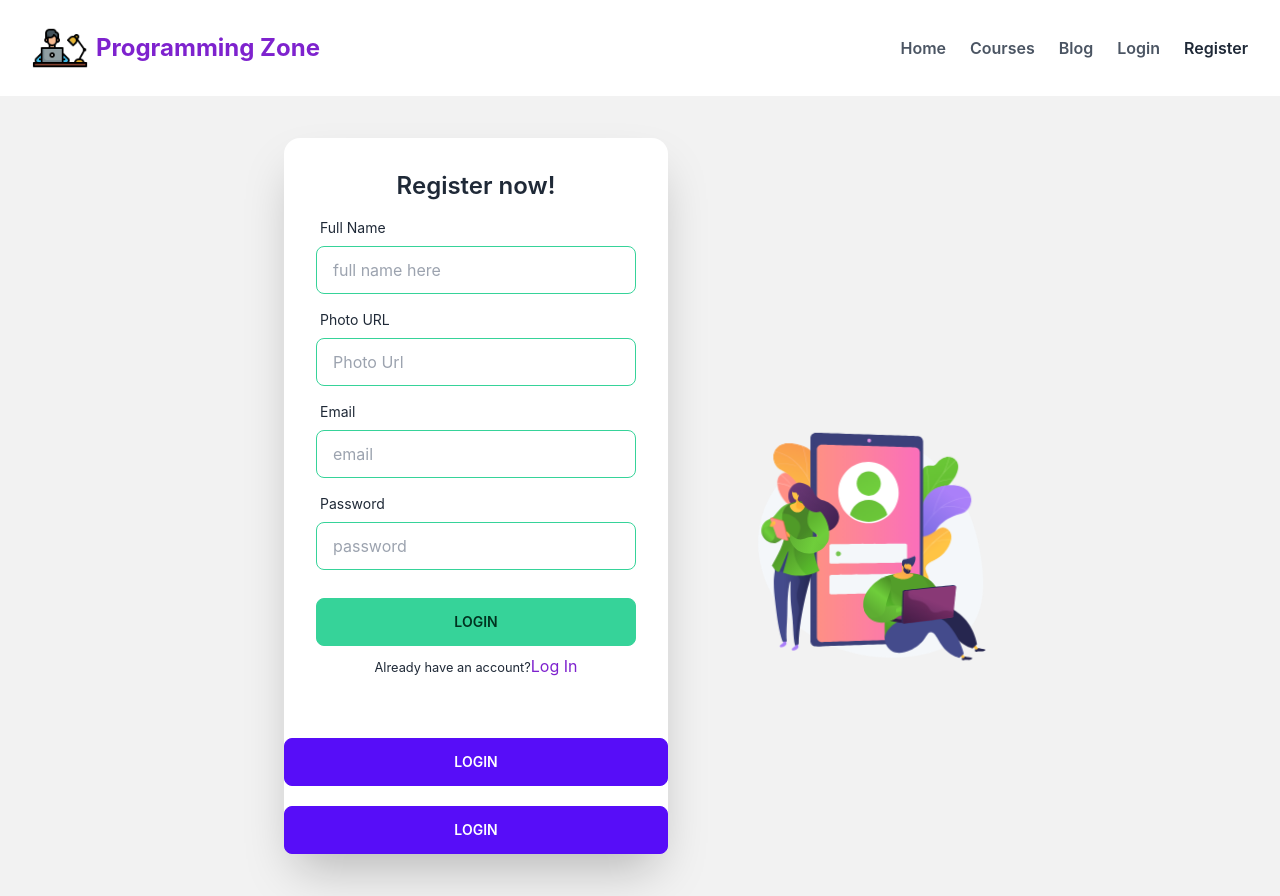
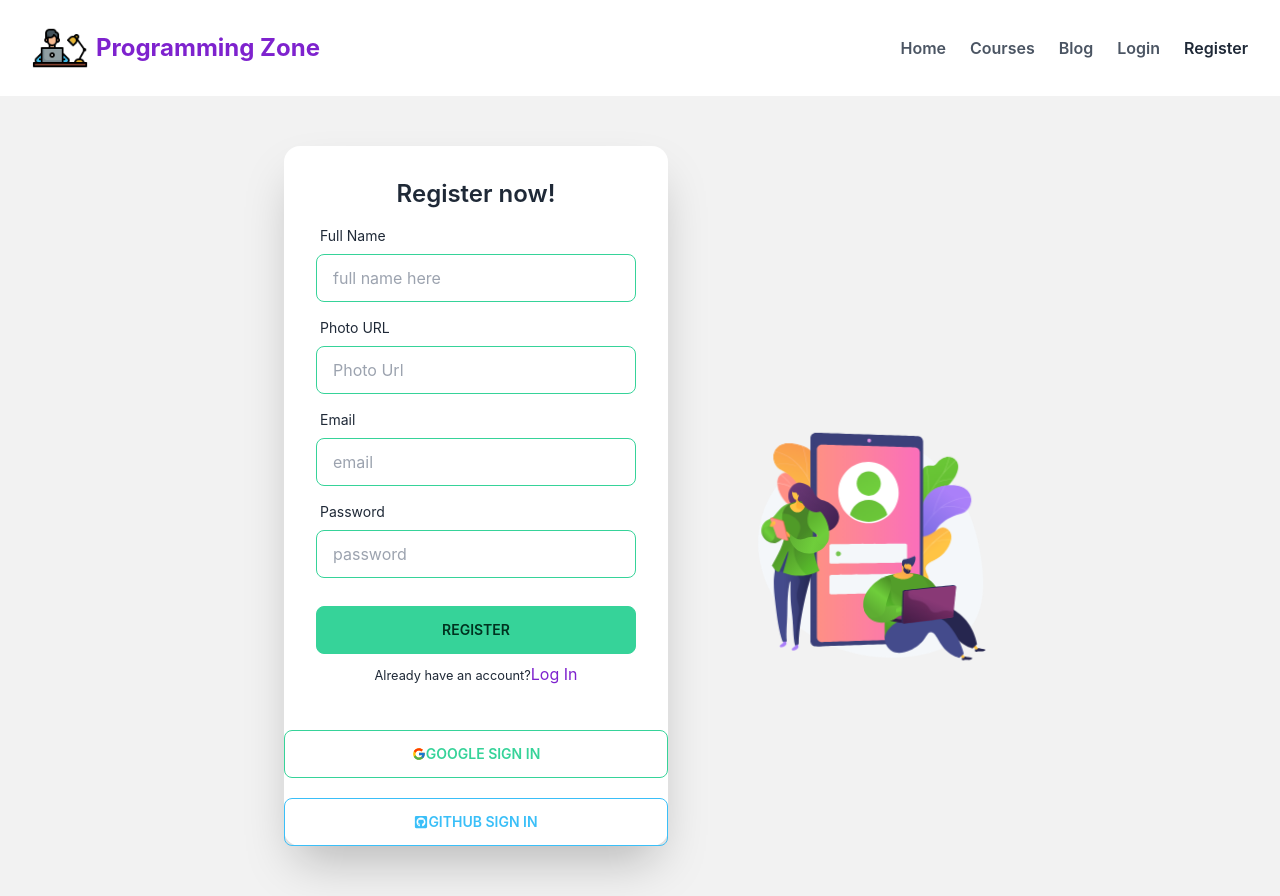
Before and after one commit to Sizan75/programming-zone, a React (Create React App) app: page /register in a window 1280 px wide. Built offline with nearby package versions, Linux system fonts and the light colour scheme.

Commit message:
Google login done

```diff
--- a/src/components/Login/Login.js
+++ b/src/components/Login/Login.js
@@ -1,11 +1,14 @@
-import React from 'react';
+import React, { useContext } from 'react';
 import { FcGoogle } from "react-icons/fc";
 import {  FaGithubSquare } from "react-icons/fa";
 import Lottie from 'lottie-react'
 import login21 from '../../assets/login21.json'
 import { Form, Link } from 'react-router-dom';
+import { AuthContext } from '../../context/AuthProvider/AuthProvider';
+import { GoogleAuthProvider } from 'firebase/auth';
 const Login = () => {
-
+    const {singInGoogle}= useContext(AuthContext)
+    const googleProvider= new GoogleAuthProvider();
     const handleSubmit = event => {
         event.preventDefault();
         const form = event.target;
@@ -14,7 +17,12 @@ const Login = () => {
         console.log(email,password)
     }
     const handleGoogleSignIn = () =>{
-
+        singInGoogle(googleProvider)
+        .then(result =>{
+            const user=result.user;
+            console.log(user)
+        })
+        .catch(error=> console.error(error))
     }
     const handleGithubSignIn = () => {
 
--- a/src/components/Register/Register.js
+++ b/src/components/Register/Register.js
@@ -1,9 +1,14 @@
-import React from 'react';
+import React, { useContext } from 'react';
 import Lottie from 'lottie-react'
+import { FcGoogle } from "react-icons/fc";
+import {  FaGithubSquare } from "react-icons/fa";
 import login from '../../assets/login.json'
 import { Form, Link } from 'react-router-dom';
+import { AuthContext } from '../../context/AuthProvider/AuthProvider';
+import { GoogleAuthProvider } from 'firebase/auth';
 const Register = () => {
-
+    const {createUser,singInGoogle}= useContext(AuthContext)
+    const googleProvider = new GoogleAuthProvider()
     const handleSubmit = event => {
         event.preventDefault();
         const form = event.target;
@@ -12,6 +17,23 @@ const Register = () => {
         const email= form.email.value;
         const password= form.password.value;
         console.log(email,password,photoURL,fullName)
+        createUser(email,password)
+        .then(result =>{
+            const user=result.user;
+            console.log(user)
+        })
+        .catch(error=> console.error(error))
+    }
+    const handleGoogleSignIn = () =>{
+        singInGoogle(googleProvider)
+        .then(result =>{
+            const user=result.user;
+            console.log(user)
+        })
+        .catch(error=> console.error(error))
+    }
+    const handleGithubSignIn = () => {
+
     }
     return (
         <div className="hero min-h-screen bg-base-200">
@@ -46,7 +68,7 @@ const Register = () => {
                             <input name='password' type="password" placeholder="password" className="input input-bordered input-success w-full max-w-xs" required />
                         </div>
                         <div className="form-control mt-5">
-                            <button className="btn btn-success">Login</button>
+                            <button className="btn btn-success">Register</button>
                             <label className="label">
                         <p><small>Already have an account?</small>
                                     <Link to="/login" className="text-purple-700 link link-hover">Log In</Link>
@@ -54,8 +76,8 @@ const Register = () => {
                                 </label>
                         </div>
                     </Form>
-                    <button className="btn btn-primary mt-5">Login</button>
-                    <button className="btn btn-primary mt-5">Login</button>
+                    <button onClick={handleGoogleSignIn} className="btn btn-outline btn-success mt-1 text-dark"><FcGoogle></FcGoogle>  Google Sign In</button>
+                <button onClick={handleGithubSignIn} className="btn btn-outline btn-info mt-5"><FaGithubSquare></FaGithubSquare>  GitHub Sign In </button>
                 </div>
                 <div className='relative lg:w-1/4 '>
                 <div className="w-full lg:w-4/5 lg:ml-auto h-48 sm:w-2/5 sm:h-36 ">
--- a/src/context/AuthProvider/AuthProvider.js
+++ b/src/context/AuthProvider/AuthProvider.js
@@ -1,6 +1,6 @@
 import React, { createContext } from 'react';
 import app from '../../firebase/firebase.config';
-import { createUserWithEmailAndPassword, getAuth} from "firebase/auth";
+import { createUserWithEmailAndPassword, getAuth, signInWithPopup} from "firebase/auth";
 
 export const AuthContext =createContext()
 const AuthProvider = ({children}) => {
@@ -9,8 +9,12 @@ const AuthProvider = ({children}) => {
     const createUser = (email,password) =>{
         return createUserWithEmailAndPassword(auth,email,password)
     }
+    const singInGoogle = (provider) =>{
+        return signInWithPopup(auth, provider)
+    }
     const authInfo ={
-        createUser
+        createUser,
+        singInGoogle
     }
     return (
         <div>
```
